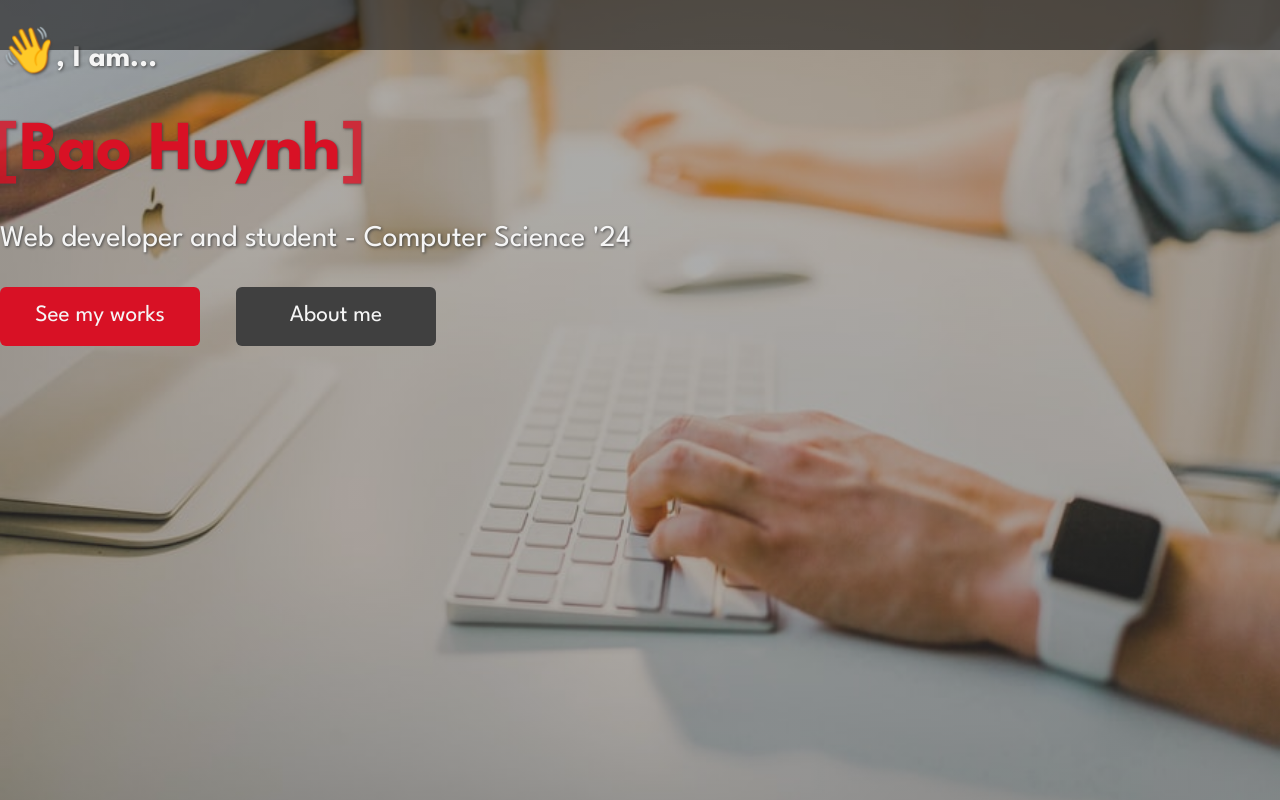
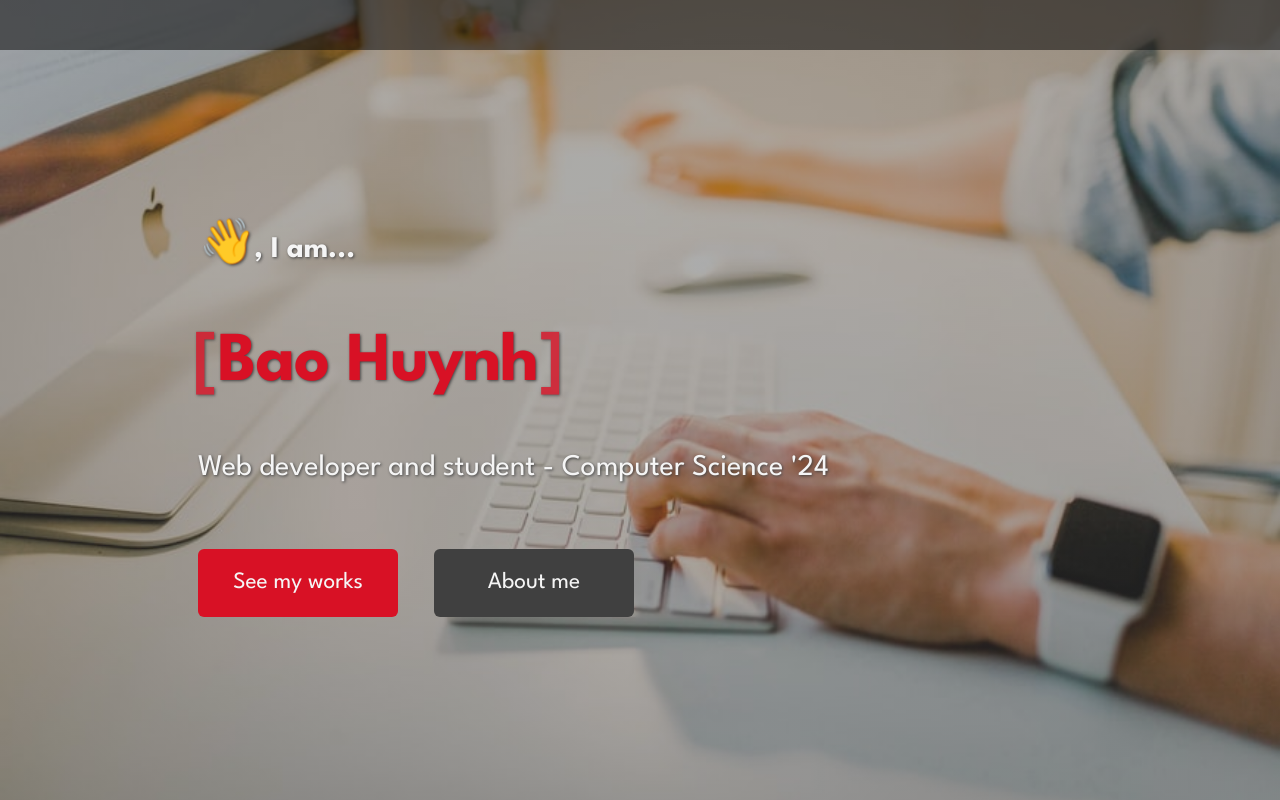
Before and after one commit to GodswillEdet/portfolio-blog, a Next.js app: page / in a window 1280 px wide. Built offline with nearby package versions, Linux system fonts and the light colour scheme.

Commit message:
Refactor some CSS

```diff
--- a/styles/globals.scss
+++ b/styles/globals.scss
@@ -8,7 +8,9 @@ body {
   // font-family: -apple-system, BlinkMacSystemFont, Segoe UI, Roboto, Oxygen, Ubuntu, Cantarell,
   //   Fira Sans, Droid Sans, Helvetica Neue, sans-serif;
   font-family: "League Spartan";
-  color: #fff;
+  color: #333;
+  line-height: 1.5;
+  scroll-behavior: smooth;
 }
 
 a {
@@ -22,12 +24,20 @@ a {
   box-sizing: border-box;
 }
 
+section {
+  width: 100%;
+  padding: 0 var(--space-x);
+  display: flex;
+  flex-direction: column;
+  justify-content: center;
+}
+
 h1 {
-  font-size: 4rem;
+  font-size: 3.5rem;
 }
 
 h2 {
-  font-size: 3rem;
+  font-size: 2.75rem;
 }
 
 h3 {
@@ -48,6 +58,10 @@ p {
   display: none;
 }
 
+.title {
+  text-align: center;
+}
+
 @media screen and (min-width: 30em) {
   .desktop-only {
     display: unset;
```
